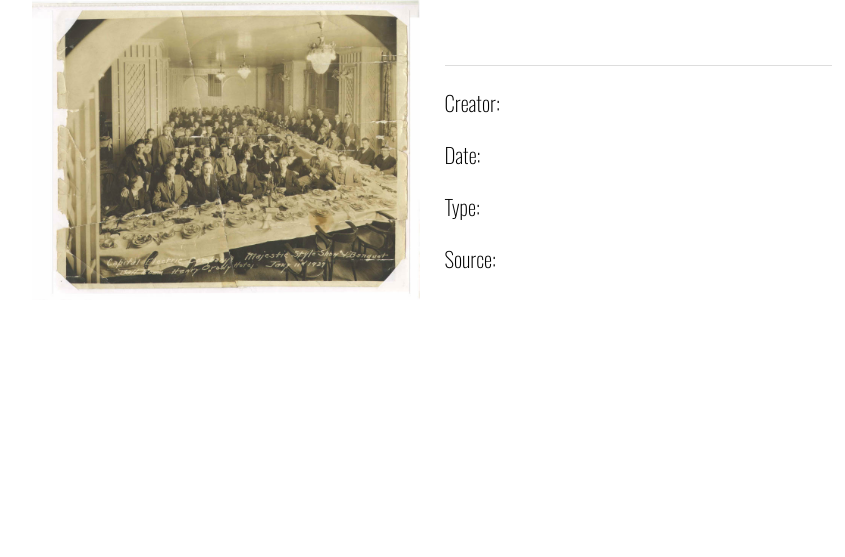
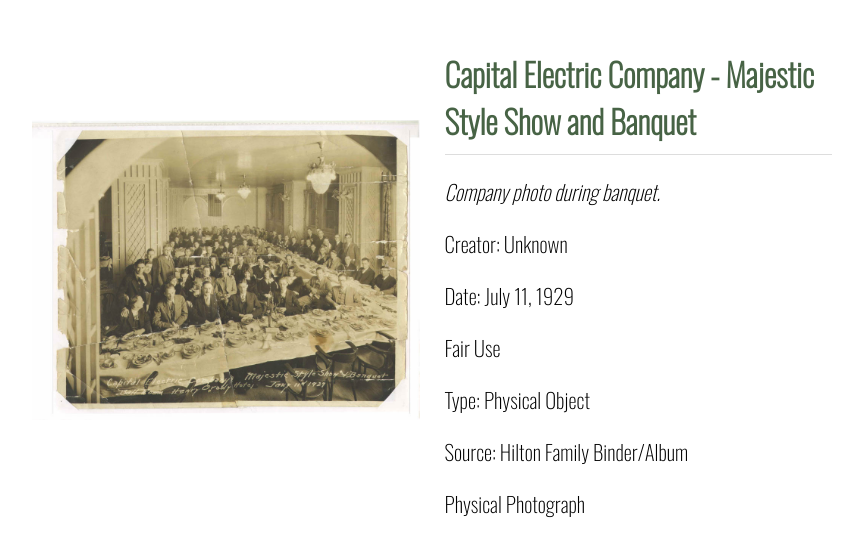
Before and after one commit to martinez2125/TennesseeChicago_Images, a Jekyll site: the page built from _mindoc_media/pg935-img.md, in a window 1280 px wide. Shown: the top 557 px of the page, without its empty margins (208-1053 px from the left). Built offline with Jekyll 4.4.1, drawn with Linux system fonts in a browser that asks for light colours.

Commit message:
Update pg935-img.md

```diff
--- a/_mindoc_media/pg935-img.md
+++ b/_mindoc_media/pg935-img.md
@@ -3,18 +3,18 @@ page: section-name
 title: Hilton Family Binder (Inside)
 media_type: image
 
-_title:
-description:
-creator:
-_date:
-rights:
-type:
-source:
+_title: "Capital Electric Company - Majestic Style Show and Banquet"
+description: Company photo during banquet.
+creator: Unknown
+_date: July 11, 1929
+rights: Fair Use
+type: Physical Object
+source: Hilton Family Binder/Album
 identifier:
 contributor:
-format:
-credit_(IPTC):
-date_created_(IPTC):
+format: Physical Photograph
+credit_(IPTC): Digitization courtesy of Caden J. Miller & Lesly Martinez
+date_created_(IPTC): 9/15/2025
 
 _path: /assets/img/pg35-img.jpg
 order: 37
```
